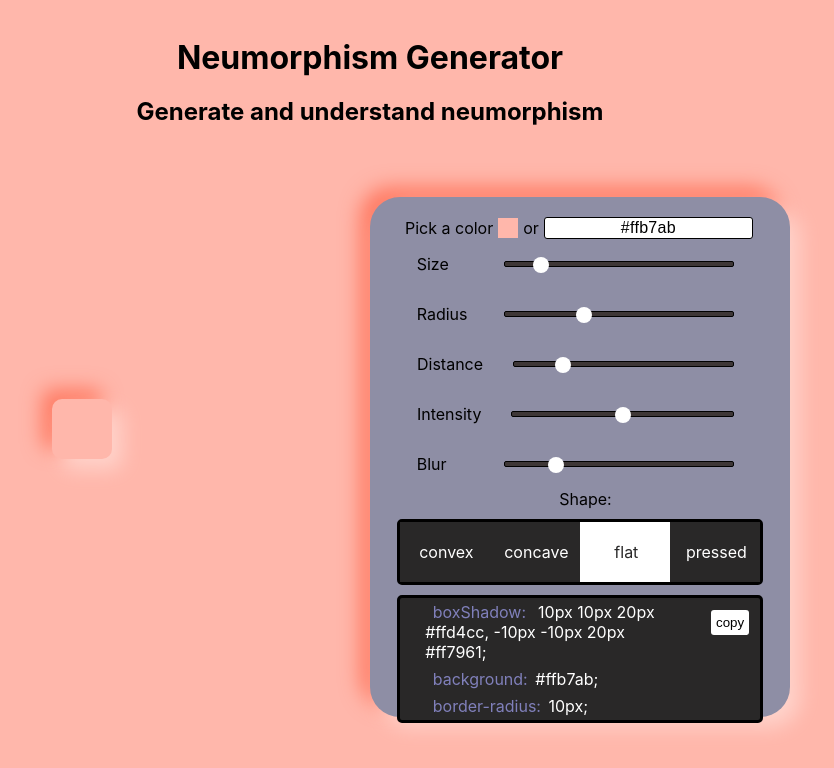
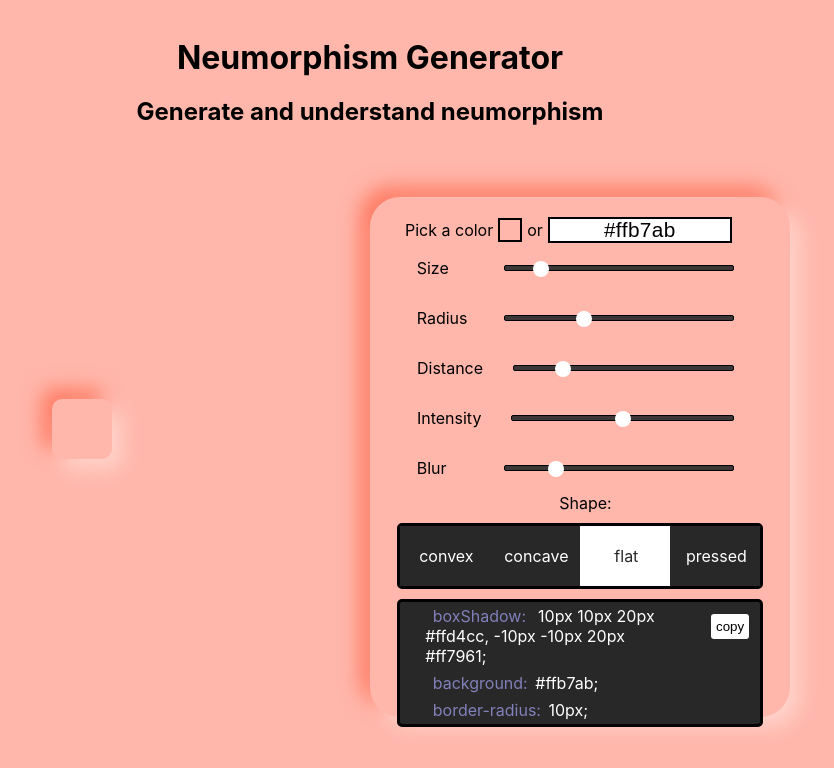
Before and after one commit to gabrielEloy/neumorphism-generator, a React (Create React App) app: page / in a window 1280 px wide. Shown: the top 768 px of the page, without its empty margins (270-1104 px from the left). Built offline with nearby package versions, Linux system fonts and the light colour scheme.

Commit message:
fixed the way the options card looks

```diff
--- a/src/components/ColorPickerSquare/styles.js
+++ b/src/components/ColorPickerSquare/styles.js
@@ -5,4 +5,5 @@ export const Container = styled.div`
   width: 20px;
   height: 20px;
   background: ${props => props.color};
+  border: solid 2px black;
 `
--- a/src/components/OptionsCard/styles.js
+++ b/src/components/OptionsCard/styles.js
@@ -12,6 +12,7 @@ export const CardContainer = styled.div`
   flex-direction: column;
   position: relative;
   box-shadow: ${props => props.boxShadow};
+  background-color: ${props => props.color};
   .row{
     display: flex;
     align-items: center;
@@ -29,10 +30,10 @@ export const CardContainer = styled.div`
     }
     input[type="text"]{
       text-align: center;
-      border-radius: 3px;
-      border: solid 1px black;
-      height: 20px;
-      font-size: 1em;
+      border: solid 2px black;
+      height: 22px;
+      width: 50%;
+      font-size: 1.3em;
       letter-spacing: 0.02em;
     }
   }
```
